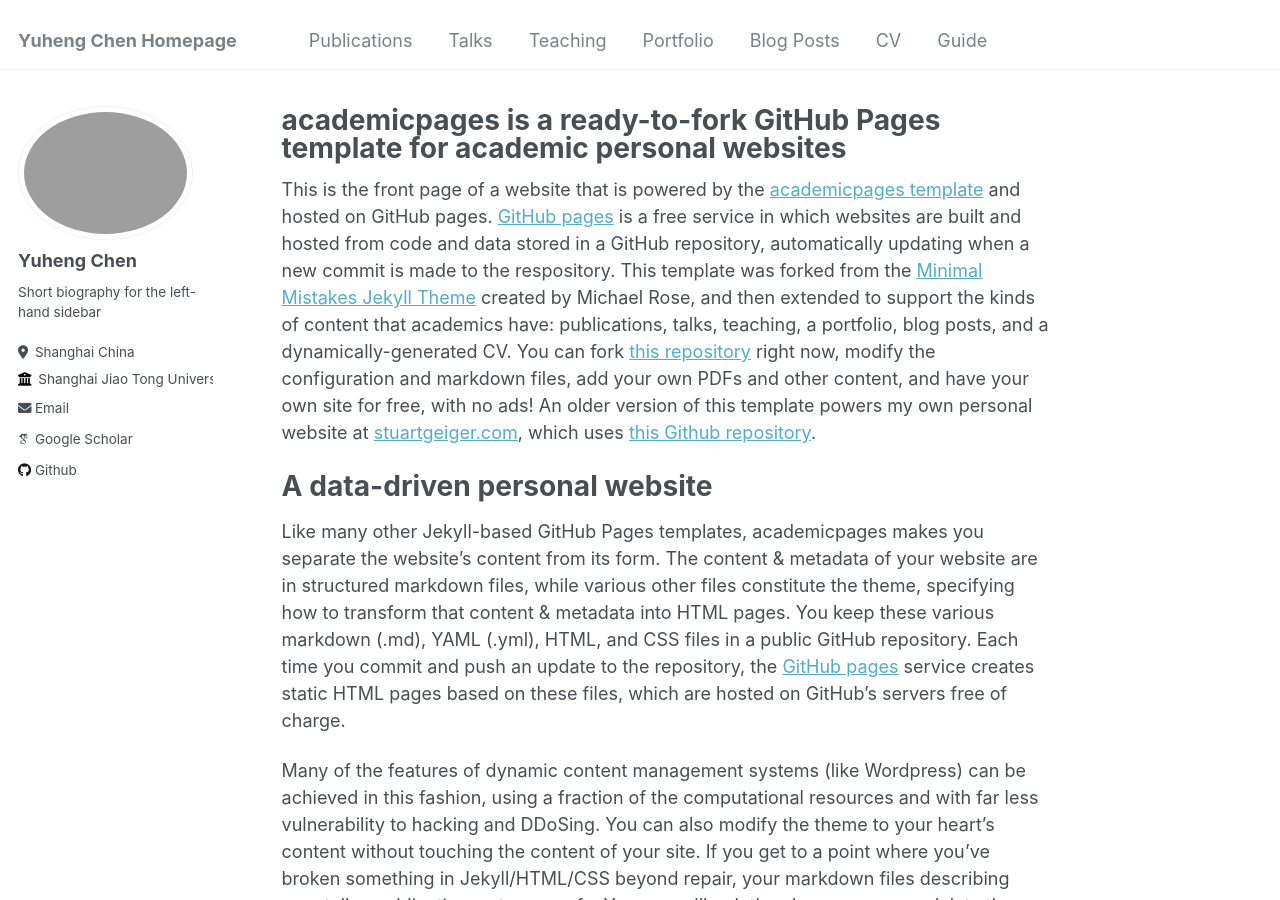
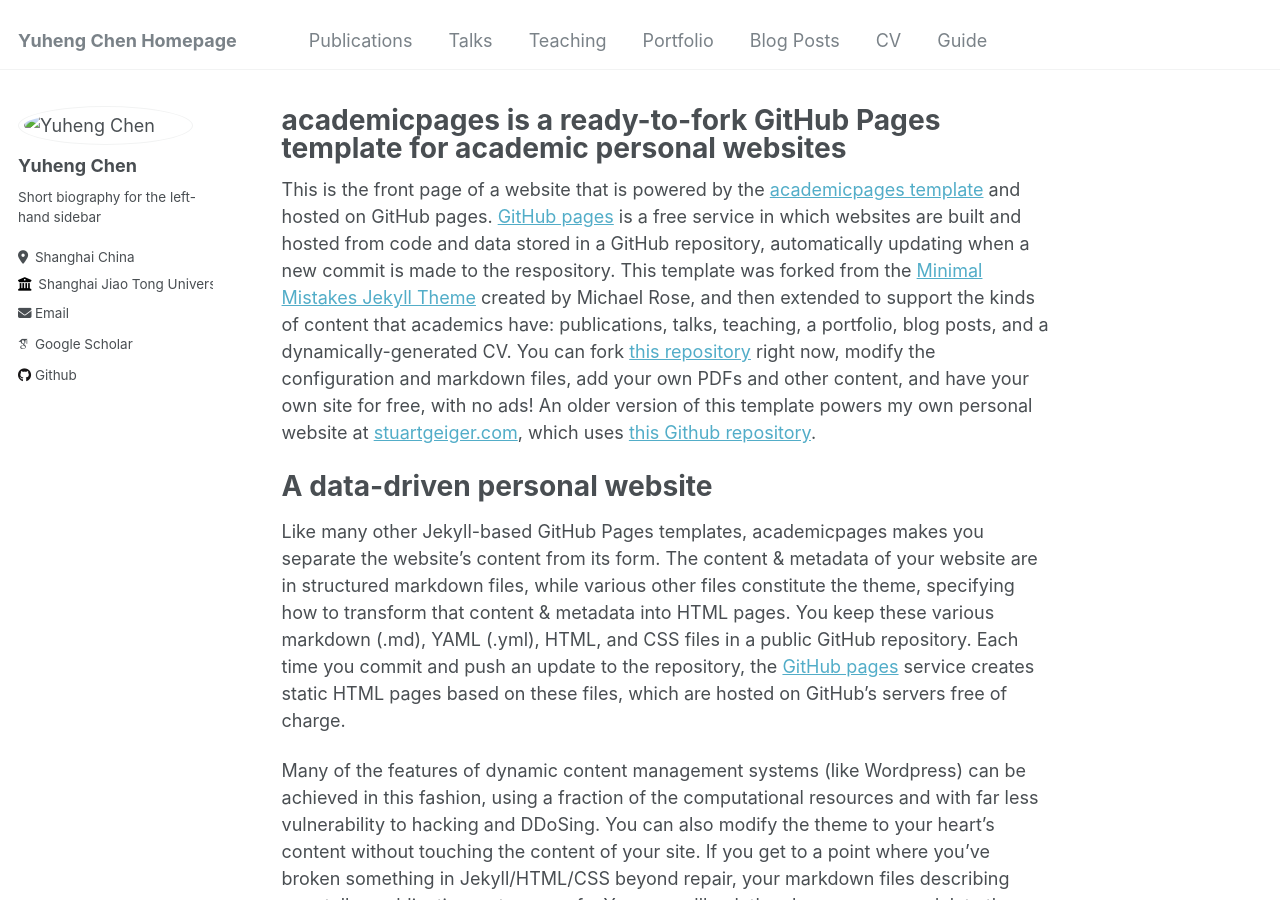
Before and after one commit to ChenYuHengSJTU/ChenYuHengSJTU.github.io, a Jekyll site: the page built from _pages/about.md, in a window 1280 px wide and 900 px high. Built offline with Jekyll 4.4.1, drawn with Linux system fonts in a browser that asks for light colours; some web fonts are replaced.

Commit message:
first push

```diff
--- a/_config.yml
+++ b/_config.yml
@@ -21,7 +21,7 @@ repository               : "ChenYuHengSJTU/ChenYuHengSJTU.github.io"
 #               Additional customization can be done by editing /_includes/author-profile.html
 author:
   # Biographic information
-  avatar           : "avatar.png"
+  avatar           : "avatar.jpeg"
   name             : "Yuheng Chen"
   pronouns         : # example: "she/her"
   bio              : "Short biography for the left-hand sidebar"
```
